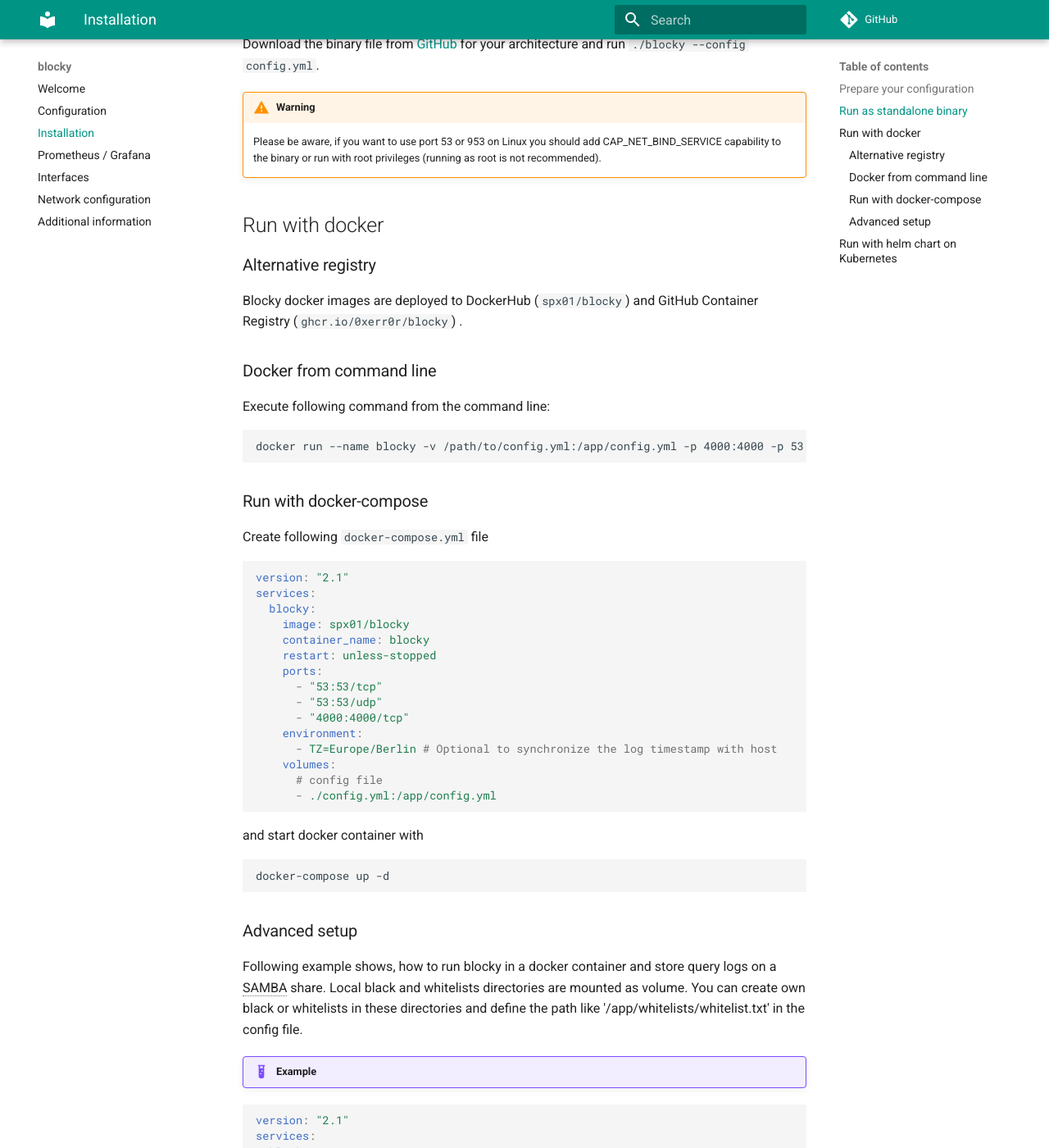
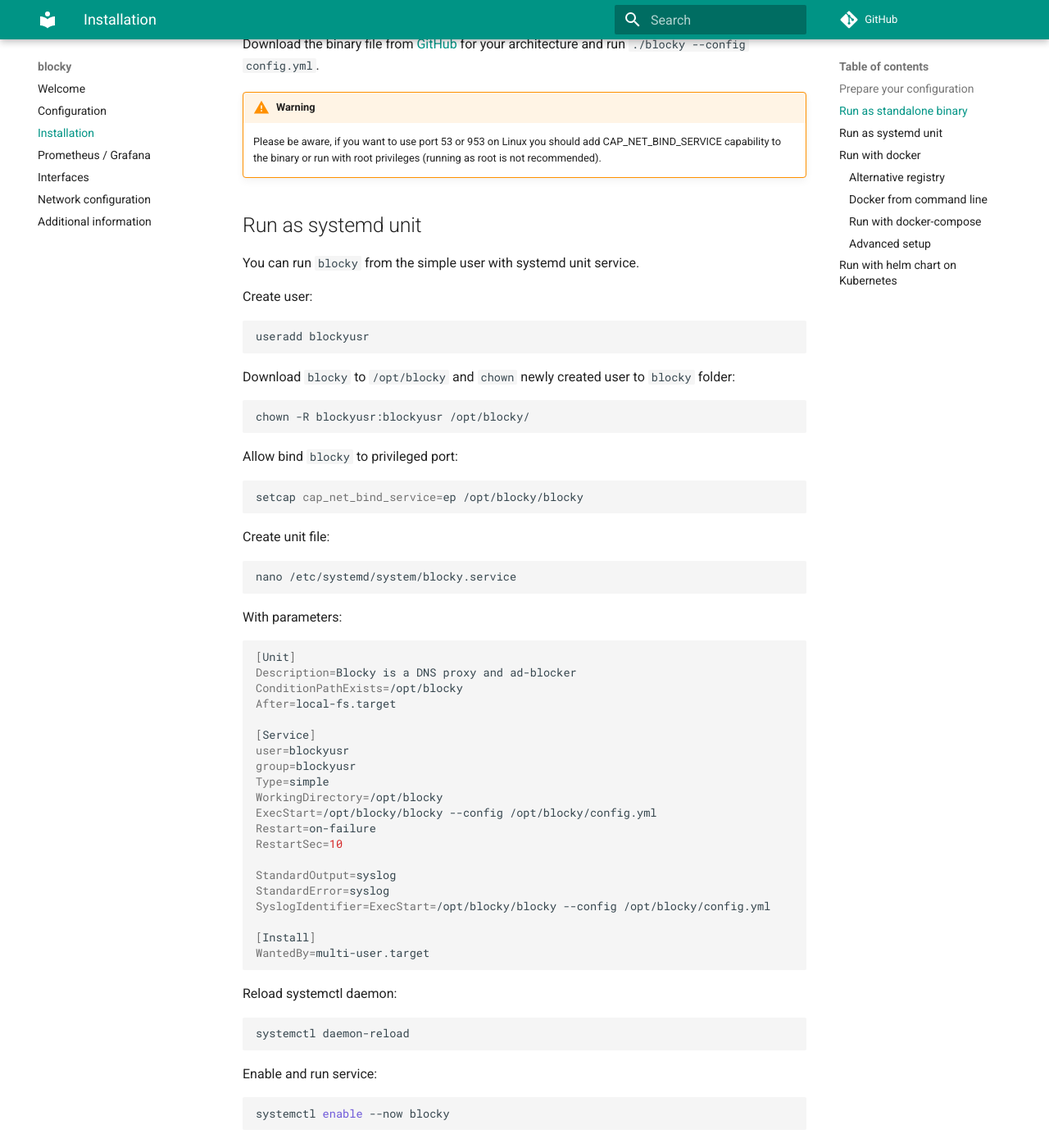
Before and after one commit to 0xERR0R/blocky, an MkDocs documentation site: the page built from docs/installation.md, in a window 1280 px wide and 1400 px high, scrolled down 870 px. Shown: the whole window at 82% size. Built offline with MkDocs 1.6.1 and Material for MkDocs 9.7.7, drawn with Linux system fonts in a browser that asks for light colours; comment, search, counter and statistics services are not loaded; some of the changed text lies outside the part shown.

Commit message:
+ Run as systemd unit installation manual

````diff
--- a/docs/installation.md
+++ b/docs/installation.md
@@ -40,6 +40,70 @@
 
     Please be aware, if you want to use port 53 or 953 on Linux you should add CAP_NET_BIND_SERVICE capability
     to the binary or run with root privileges (running as root is not recommended).
+
+## Run as systemd unit
+
+You can run `blocky` from the simple user with systemd unit service.
+
+Create user:
+```bash
+useradd blockyusr
+```
+
+Download `blocky` to `/opt/blocky` and `chown` newly created user to `blocky` folder:
+```bash
+chown -R blockyusr:blockyusr /opt/blocky/
+```
+
+Allow bind `blocky` to privileged port:
+```bash
+setcap cap_net_bind_service=ep /opt/blocky/blocky
+```
+
+Create unit file:
+```bash
+nano /etc/systemd/system/blocky.service
+```
+
+With parameters:
+```bash
+[Unit]
+Description=Blocky is a DNS proxy and ad-blocker
+ConditionPathExists=/opt/blocky
+After=local-fs.target
+
+[Service]
+user=blockyusr
+group=blockyusr
+Type=simple
+WorkingDirectory=/opt/blocky
+ExecStart=/opt/blocky/blocky --config /opt/blocky/config.yml
+Restart=on-failure
+RestartSec=10
+
+StandardOutput=syslog
+StandardError=syslog
+SyslogIdentifier=ExecStart=/opt/blocky/blocky --config /opt/blocky/config.yml
+
+[Install]
+WantedBy=multi-user.target
+```
+
+Reload systemctl daemon:
+```bsh
+systemctl daemon-reload
+```
+
+Enable and run service:
+```bash
+systemctl enable --now blocky
+
+```
+
+Checks the logs:
+```bash
+journalctl -xu blocky
+```
 
 ## Run with docker
 
````
